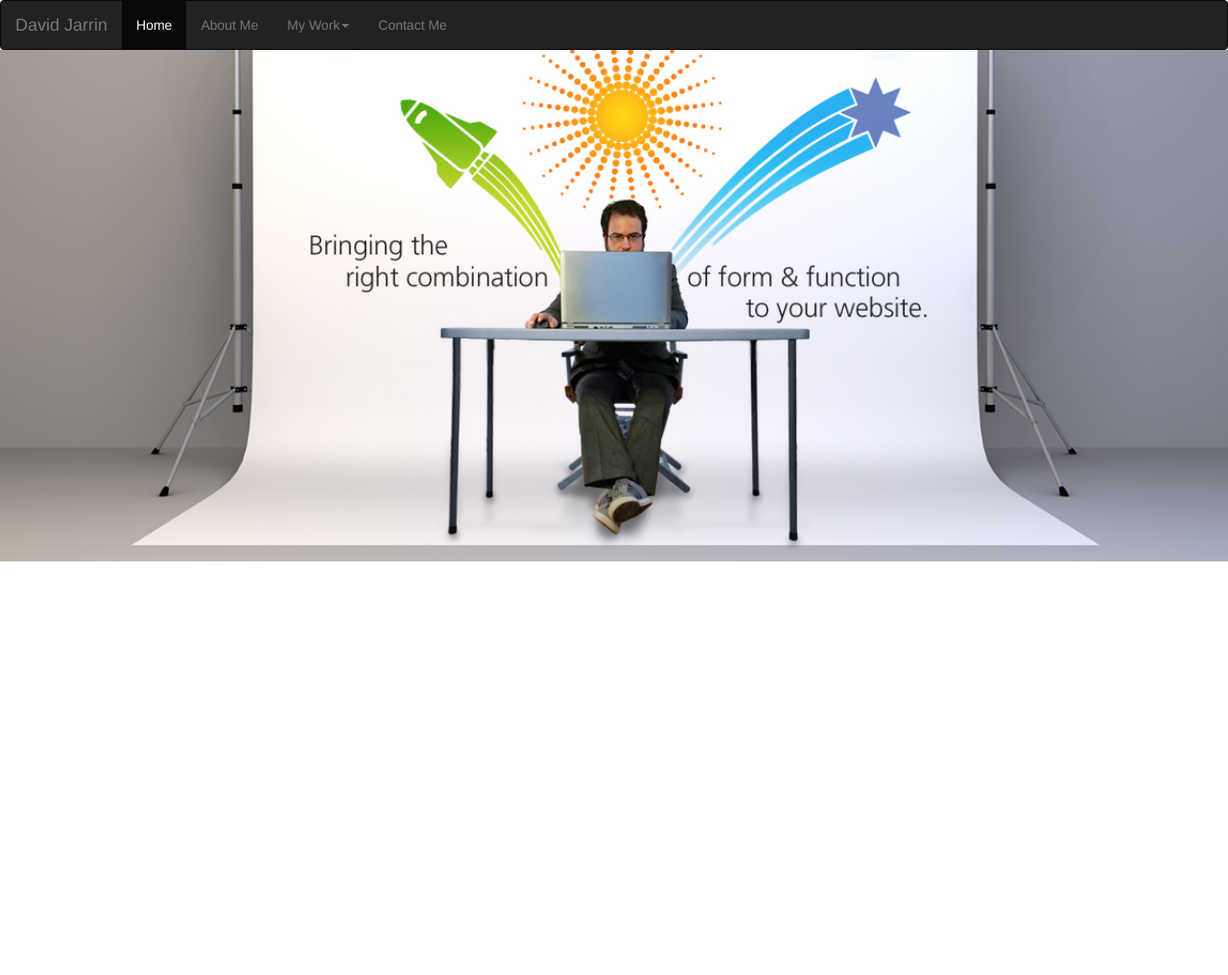
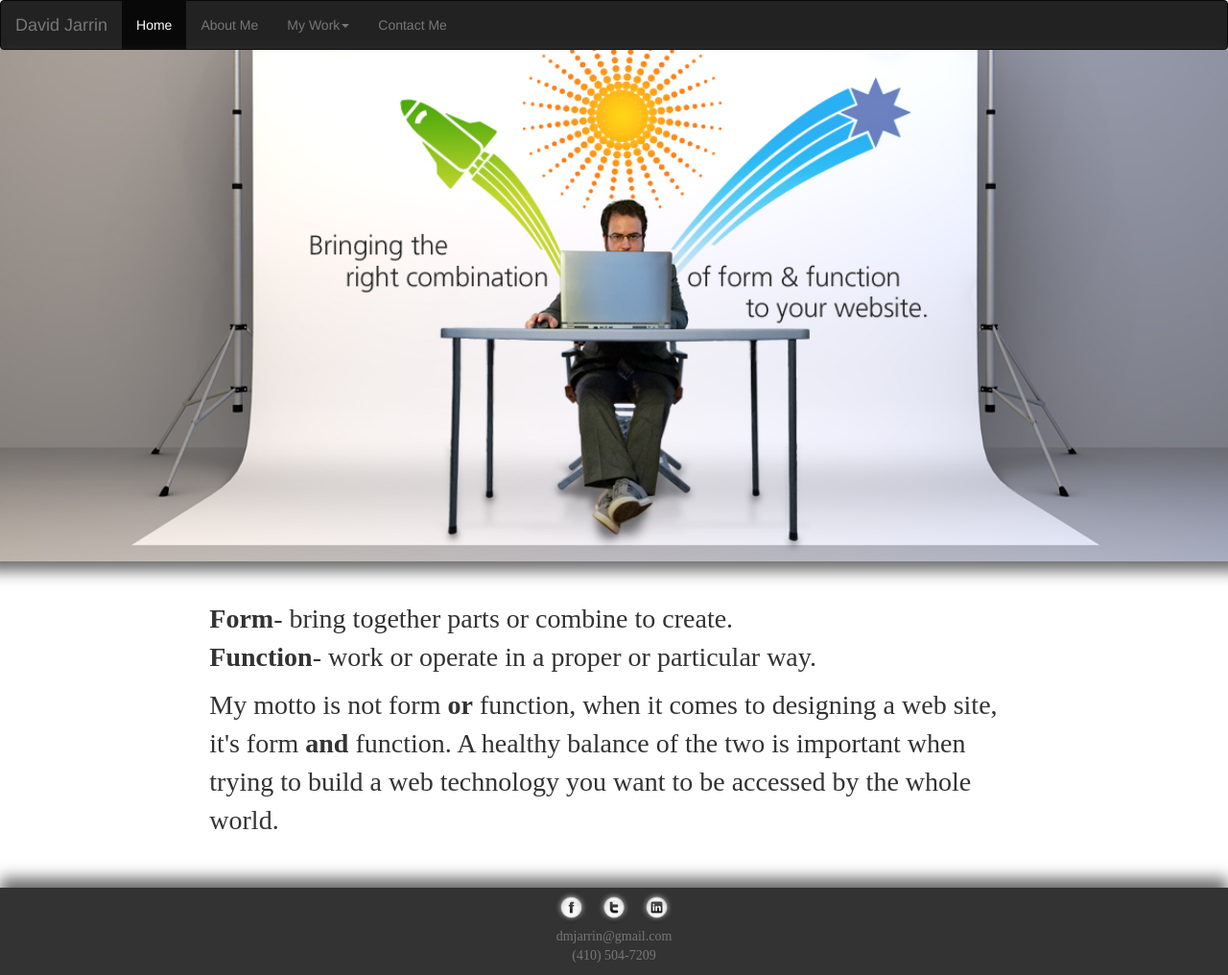
Before and after one commit to djarrin/davidjarrin.com_redesign, a PHP site: page / in a window 1280 px wide. Shown: the whole page at 96% size. Before the commit the page ends 585 px from the top, so only its background shows below. Run offline with PHP 8.4, Linux system fonts and the light colour scheme; some libraries are stand-ins or nearby versions.

Commit message:
changes to footer and body text

```diff
--- a/css/style.css
+++ b/css/style.css
@@ -1,7 +1,28 @@
+p {
+  font-family: 'Libre Baskerville', serif; }
+
+footer {
+  text-align: center;
+  background-color: #333;
+  color: #777;
+  margin: 40px 0 0 0;
+  box-shadow: 0px -10px 15px #6C6C6C; }
+  footer img {
+    width: 10%; }
+
+nav {
+  box-shadow: 0px 10px 15px #6C6C6C !important; }
+
 .navbar {
   margin-bottom: 0px; }
 
-#header_photo img {
-  width: 100%; }
+#home p {
+  font-size: 2.0em; }
+
+#header_photo {
+  margin: 0 0 40px 0;
+  box-shadow: 0px 10px 15px #6C6C6C; }
+  #header_photo img {
+    width: 100%; }
 
 /*# sourceMappingURL=style.css.map */
--- a/index.html
+++ b/index.html
@@ -12,7 +12,8 @@
     <script src="https://ajax.googleapis.com/ajax/libs/jquery/1.11.2/jquery.min.js"></script>
     <script src="/js/bootstrap.min.js"></script>
     <!--end of bootstraps scripts-->
-
+    <link rel="shortcut icon" href="images/favicon.ico" type="image/x-icon"> <!--favcon links-->
+    <link rel="icon" href="images/favicon.ico" type="image/x-icon">
     <link rel="stylesheet" type="text/css" href="css/style.css">
 
 </head>
@@ -56,7 +57,26 @@
         </div>
     </div>
 
+    <div class="row">
+        <div class="col-lg-8 col-md-8 col-xs-12 col-lg-offset-2 col-md-offset-2" id="home">
+            <p><strong>Form</strong>- bring together parts or combine to create.<br>
+                <strong>Function</strong>- work or operate in a proper or particular way.</p>
 
+            <p>My motto is not form <strong>or</strong> function, when it comes to designing a web site, it's
+                form <strong>and</strong> function. A healthy balance of the two is important when trying to
+                 build a web technology you want to be accessed by the whole world.</p>
+        </div>
+    </div>
 
+<footer>
+    <div class="row">
+        <div class="col-lg-4 col-md-4 col-xs-12 col-lg-offset-4 col-md-offset-4">
+            <a href="https://www.facebook.com/david.jarrin.125"><img src="images/facebook-icon.png" alt="facebook logo"></a>
+            <a href="https://twitter.com/dmjarrin"><img src="images/twitter-icon.png" alt="twitter icon"></a>
+            <a href="http://www.linkedin.com/pub/david-jarrin/a2/677/612"><img src="images/linkedin-icon.png" alt="linkedin icon"></a>
+            <p id="footer_text">dmjarrin@gmail.com <br> (410) 504-7209</p>
+        </div>
+    </div>
+</footer>
 </body>
 </html>
--- a/partials/_home.scss
+++ b/partials/_home.scss
@@ -2,7 +2,13 @@
     margin-bottom: 0px;
 }
 
+#home p {
+    font-size: 2.0em;
+}
+
 #header_photo {
+    margin: 0 0 40px 0;
+    box-shadow: 0px 10px 15px #6C6C6C;
     img {
         width: 100%;
     }
--- a/partials/style.scss
+++ b/partials/style.scss
@@ -1,5 +1,21 @@
+p {
+    font-family: 'Libre Baskerville', serif;
+}
 
+footer {
+    text-align: center;
+    background-color: #333;
+    color: #777;
+    margin: 40px 0 0 0;
+    box-shadow: 0px -10px 15px #6C6C6C;
+    img {
+        width: 10%;
+    }
+}
 
+nav {
+    box-shadow: 0px 10px 15px #6C6C6C !important;
+}
 
 
 
```
Also changed, not shown: about.html (+68 -6 lines), 1 other file.
